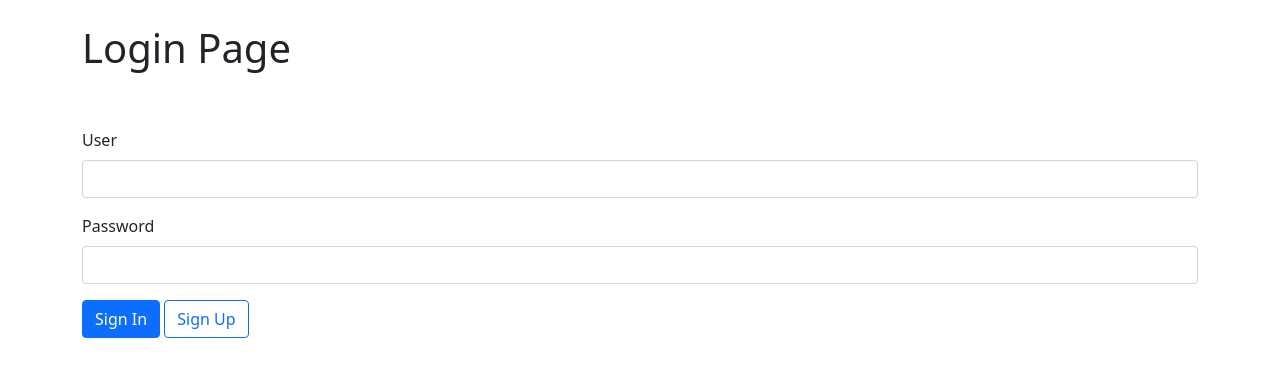
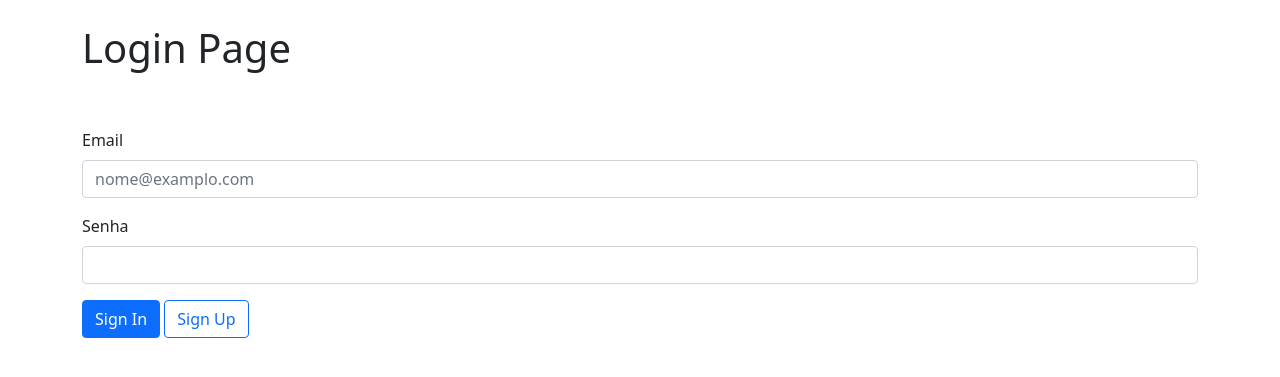
Before and after one commit to gss214/Sexto-Andar, a Flask app: page /login in a window 1280 px wide. Shown: the part 58-435 px from the top of the page. Run offline with Flask 2, Linux system fonts and the light colour scheme; some libraries are stand-ins or nearby versions.

Commit message:
Login e Logout funfando e a pagina do sign_up agora retorna o erro do sql

```diff
--- a/app/app.py
+++ b/app/app.py
@@ -8,24 +8,26 @@ app.secret_key = '123456789'
 
 cnx = MySQL(app)
 
+@app.before_request
+def before_request():
+    if 'user_id' in session:
+        try:
+            cursor = cnx.connection.cursor()
+            select = f"SELECT * FROM login where codigo = '{session['user_id']}'"
+            cursor.execute(select)
+            user =  cursor.fetchone()
+            if not user:
+                return
+            #print(user)
+            g.user = user
+        except Exception as ex:
+            print(ex)
+
 @app.route("/")
 def index():
     return render_template("index.html")
 
-def get_user():
-    try:
-        cursor = cnx.connection.cursor()
-        sql = 'SELECT * FROM usuarios'
-        cursor.execute(sql)
-        data = cursor.fetchall()
-        return data
-    except Exception as ex:
-        return None
-
-# quando clicar em cadastrar retornar uma tela de sucesso ou erro
 # modularizar as funcoes
-# se em alguma etapa de insert der erro, nao criar as tabelas anteriores
-# commit no final ?
 @app.route('/sign_up', methods=['GET', 'POST'])
 def sign_up():
     if request.method == 'POST':
@@ -130,14 +132,15 @@ def sign_up():
                 cnx.connection.commit()
 
             except Exception as ex:
-                print(ex)
+                return render_template('sign_up.html', error_statement=ex)
 
-            return render_template('sign_up.html')
+            return render_template('sign_up_sucesso.html')
         else:
-            return render_template('sign_up.html')
+            return render_template('login.html')
     else:
         return render_template('sign_up.html')
 
+#login falta só olhar se o user tem permissao de admin para habilitar a pagina do CRUD
 @app.route("/login", methods = ["GET", "POST"])
 def login():
     if request.method == 'POST':
@@ -146,38 +149,40 @@ def login():
             return render_template("sign_up.html")
         else:
             # pega o usuario e senha do login.html
-            user = request.form.get("InputUser")
+            email = request.form.get("InputEmail")
             password = request.form.get("InputPassword")
 
             # deleta a sessao de usuario online
             session.pop('user_id', None)
-            data = get_user()
 
-            # caso de erro no banco de dados
-            if data == None:
-                return jsonify({'Msg':'Erro'})
+            #verifica email == senha
+            try:
+                cursor = cnx.connection.cursor()
+                select = f"SELECT * FROM login where email = '{email}' AND senha = '{password}'"
+                cursor.execute(select)
+                user =  cursor.fetchone()
 
-            user = [x for x in data if x[2] == password and x[1] == user]
-            print(user)
+                print(user)
+                print(email, password)
 
-            if user:
-                session['user_id'] = user[0][0]
-                try:
-                    cursor = cnx.connection.cursor()
-                    sql = f"UPDATE usuarios SET login = 1 WHERE id = '{user[0][0]}'"
-                    cursor.execute(sql)
-                    cnx.connection.commit()
-                except Exception as ex:
-                    print('erro ao atualizar login')
-                return render_template("login_sucesso.html", user=user[0][1])
+                if not user:
+                    return render_template("login.html", error_statement='Login invalido!')
 
-            error = "Login invalido!"
-            return render_template("login.html",
-            error_statement = error, user=user)
+                #cria a sessão do usuario
+                session['user_id'] = user[0]
+
+                return render_template("login_sucesso.html", user=user[1])
+
+            except Exception as ex:
+                return render_template("login.html", error_statement=ex)
     else:
         return render_template("login.html")
 
-
+@app.route('/logout')
+def logout():
+    user = g.user[1]
+    session.pop('user_id', None)
+    return render_template('logout.html', user=user)
 
 if __name__ == '__main__':
     app.config.from_object(config['developmentDuda'])
--- a/app/templates/base.html
+++ b/app/templates/base.html
@@ -39,17 +39,13 @@
                 {% if g.user %}
                 <li class="nav-item dropdown">
                     <a class="nav-link dropdown-toggle" href="#" id="navbarDropdown" role="button" data-bs-toggle="dropdown" aria-expanded="false">
-                      {{g.user.0.1}}
+                      {{g.user.1}}
                     </a>
                     <ul class="dropdown-menu" aria-labelledby="navbarDropdown">
-                        {% if g.user.0.3 == 'admin'%}
+                        {% if g.user.0 == 'admin'%}
                         <li><a class="dropdown-item" href="#">CRUD</a></li>
                         {% endif %}
-                        <li><a class="dropdown-item" href="#">Opção</a></li>
-                        <li><a class="dropdown-item" href="#">Opção</a></li>
-                        <li><a class="dropdown-item" href="#">Opção</a></li>
-                      <li><a class="dropdown-item" href="#">Opção</a></li>
-                      <li><a class="dropdown-item" href="#">Logout</a></li>
+                      <li><a class="dropdown-item" href="{{ url_for('logout')}}">Logout</a></li>
                     </ul>
                   </li>
                 {% endif %}
--- a/app/templates/login.html
+++ b/app/templates/login.html
@@ -11,14 +11,15 @@
 
     <form action="/login" method="POST">
     <div class="mb-3">
-        <label class="form-label">User</label>
-        <input type="text" class="form-control" id="InputUser" aria-describedby="emailHelp" name="InputUser" value="">
+        <label class="form-label">Email</label>
+        <input type="emal" class="form-control" id="InputEmail" aria-describedby="emailHelp" name="InputEmail" value="" placeholder="nome@examplo.com">
         <div id="emailHelp" class="form-text"></div>
     </div>
 
     <div class="mb-3">
-        <label class="form-label">Password</label>
-        <input type="password" class="form-control" id="InputPassword" name="InputPassword">
+        <label class="form-label">Senha</label>
+        <input type="password" class="form-control"
+        id="InputPassword" name="InputPassword">
     </div>
 
     <!– ver depois como trocar a cor do sign up –>
```
Also changed, not shown: app/templates/sign_up.html (+7 -2 lines), app/templates/sign_up_sucesso.html (added, +11 -0 lines).
